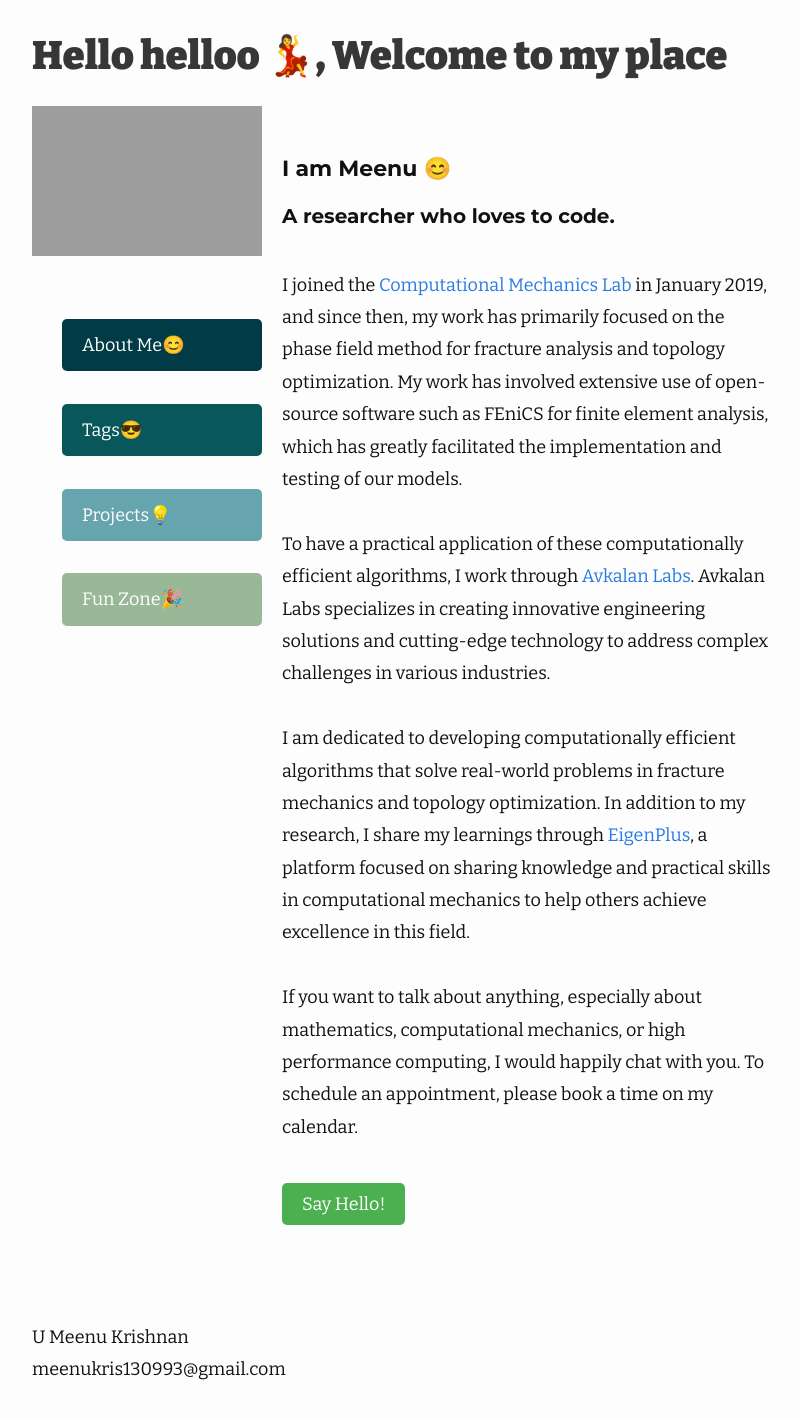
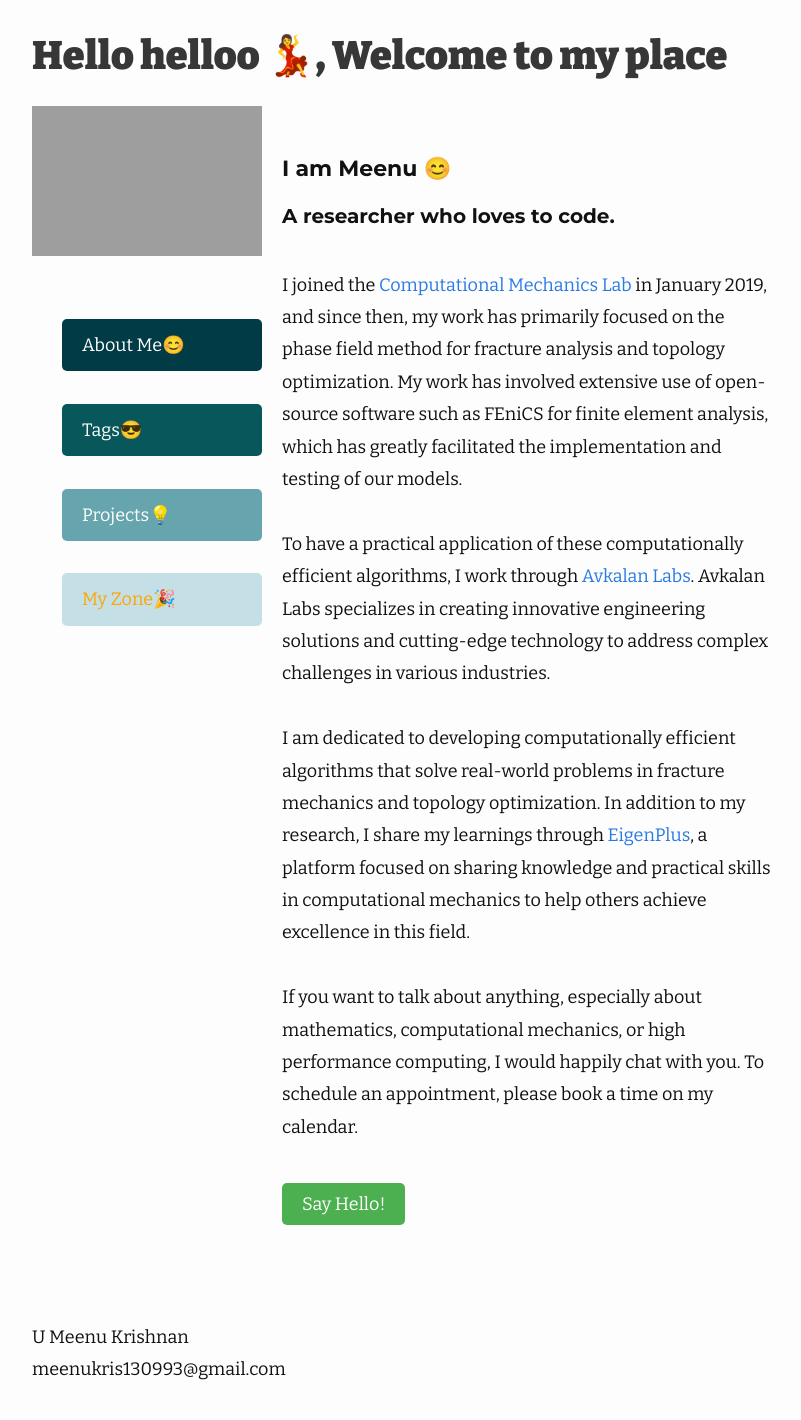
Before and after one commit to umeenukrishnan/umeenukrishnan.github.io, a Jekyll site: the page built from index.markdown, in a window 1280 px wide. Shown: the whole page, without its empty margins (238-1039 px from the left). Built offline with Jekyll 4.4.1, drawn with Linux system fonts in a browser that asks for light colours.

Commit message:
Update home.html

```diff
--- a/_layouts/home.html
+++ b/_layouts/home.html
@@ -18,7 +18,7 @@ layout: default
           <li style="margin-bottom: 5px;"><a class="link" href="{{ site.url }}/about" style="background-color: #003B46; color: white; padding: 10px 20px; text-decoration: none; border-radius: 5px; display: block;">About Me😊</a></li>
           <li style="margin-bottom: 5px;"><a class="link" href="{{ site.url }}/tags" style="background-color: #07575B; color: white; padding: 10px 20px; text-decoration: none; border-radius: 5px; display: block;">Tags😎</a></li>
           <li style="margin-bottom: 5px;"><a class="link" href="{{ site.url }}/projects" style="background-color: #66A5AD; color: white; padding: 10px 20px; text-decoration: none; border-radius: 5px; display: block;">Projects💡</a></li>
-          <li style="margin-bottom: 5px;"><a class="link" href="{{ site.url }}/funzone" style="background-color: #99B898; color: white; padding: 10px 20px; text-decoration: none; border-radius: 5px; display: block;">Fun Zone🎉</a></li>
+          <li style="margin-bottom: 5px;"><a class="link" href="{{ site.url }}/funzone" style="background-color: #C4DFE6; color: orange; padding: 10px 20px; text-decoration: none; border-radius: 5px; display: block;">My Zone🎉</a></li>
         </ul>
       </nav>
     </div>
```
